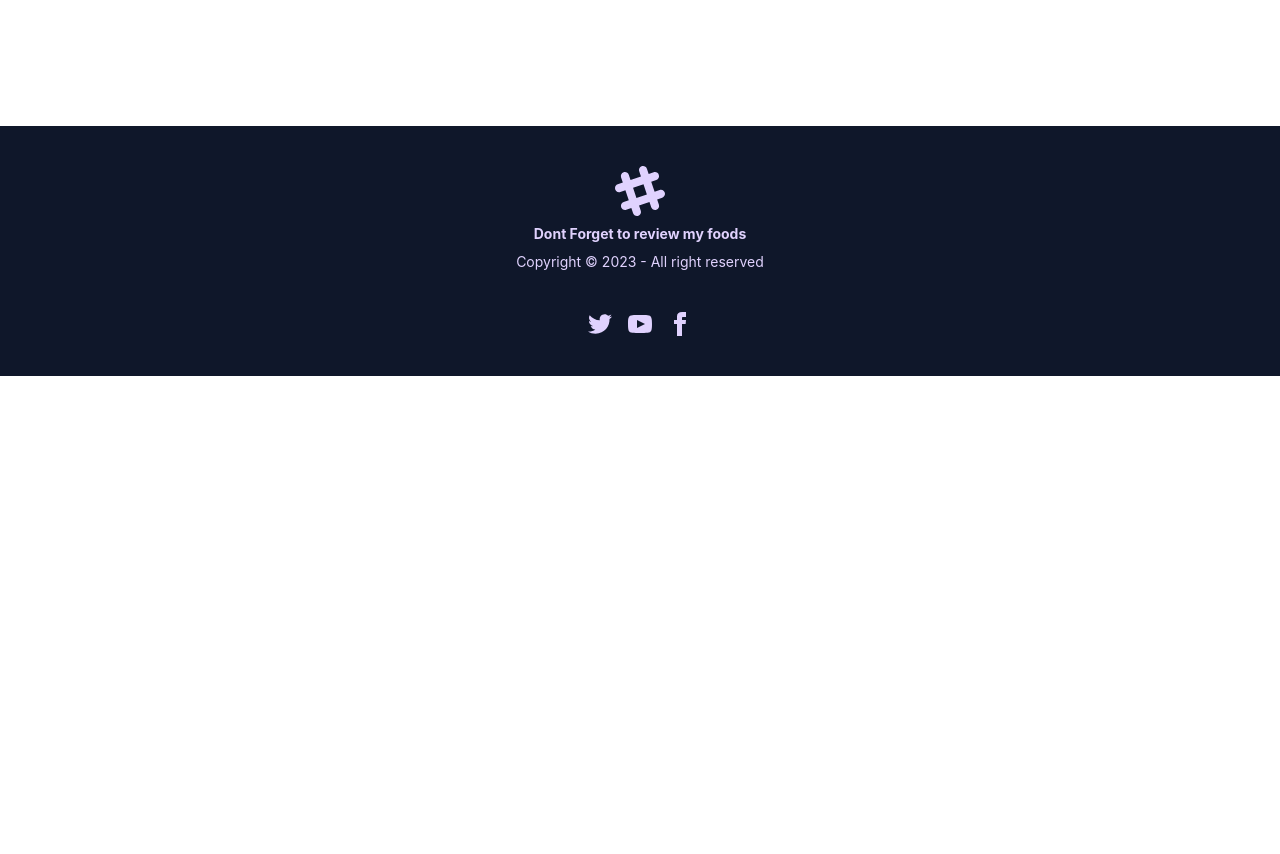
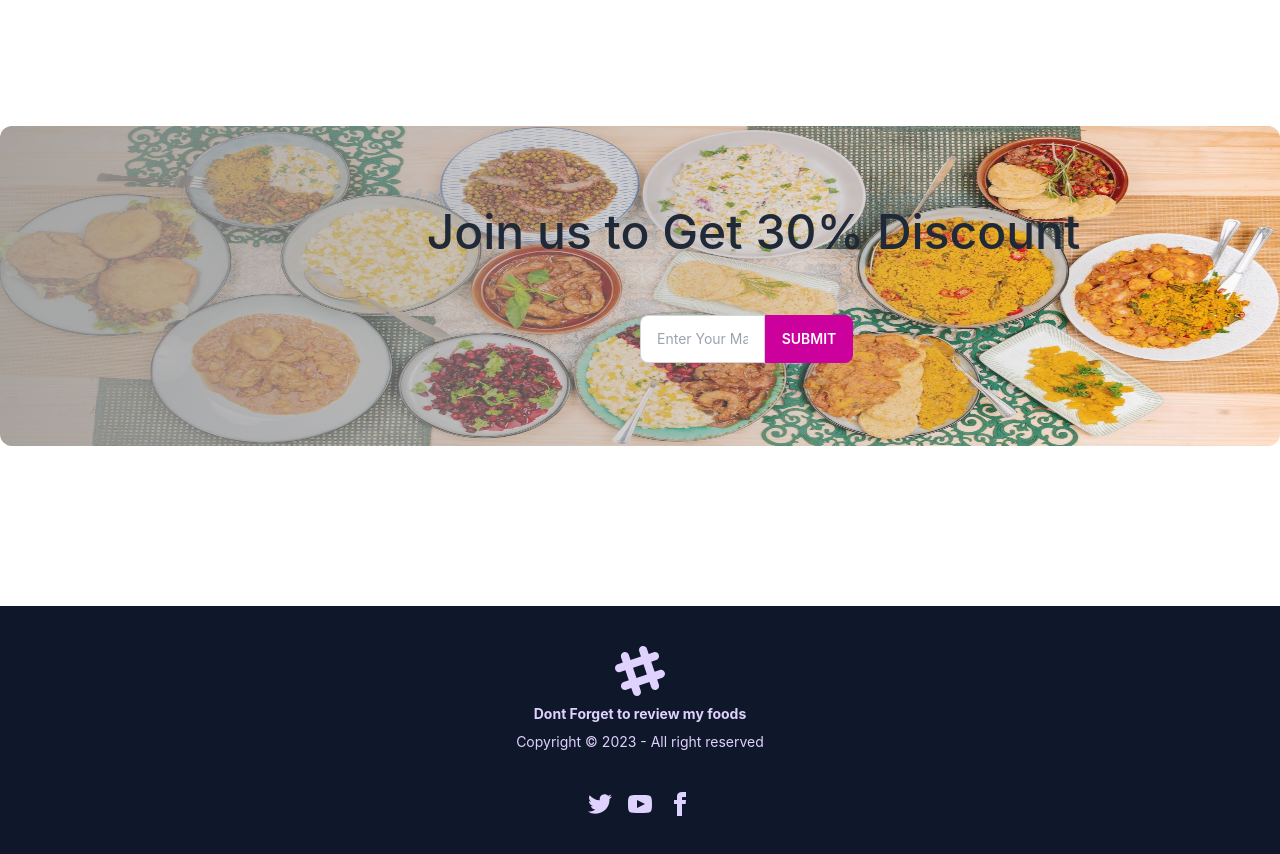
Before and after one commit to sarequlb/samiras-kitchen, a React (Create React App) app: page / in a window 1280 px wide. Shown: the part 1260-2114 px from the top of the page. Before the commit the page ends 1636 px from the top, so only its background shows below. Built offline with nearby package versions, Linux system fonts and the light colour scheme.

Commit message:
discount

```diff
--- a/src/components/Pages/Homes/Homes.js
+++ b/src/components/Pages/Homes/Homes.js
@@ -8,7 +8,7 @@ const Homes = () => {
         <div>
             <Banner></Banner>
             <AboutMyFood></AboutMyFood>
-            {/* <Discount></Discount> */}
+            <Discount></Discount>
         </div>
     );
 };
```
